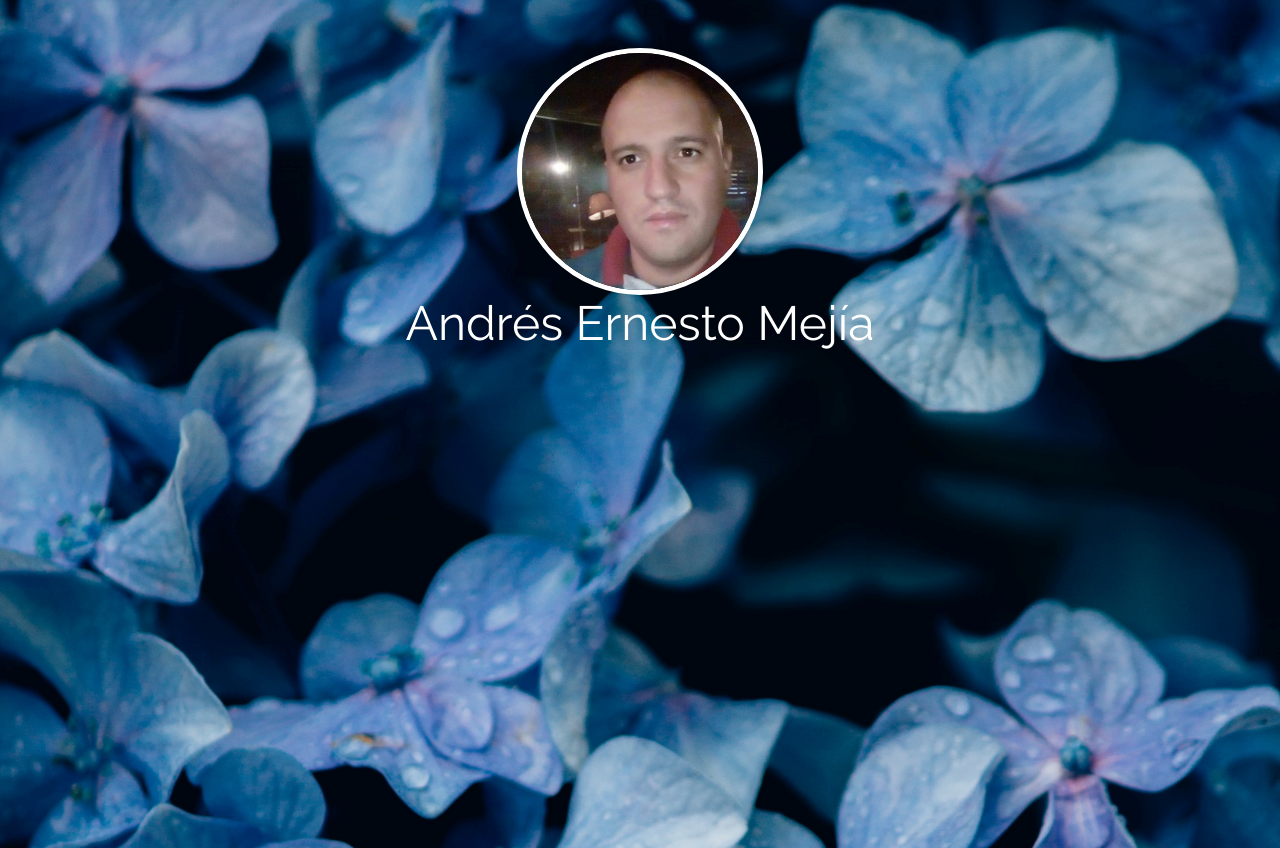
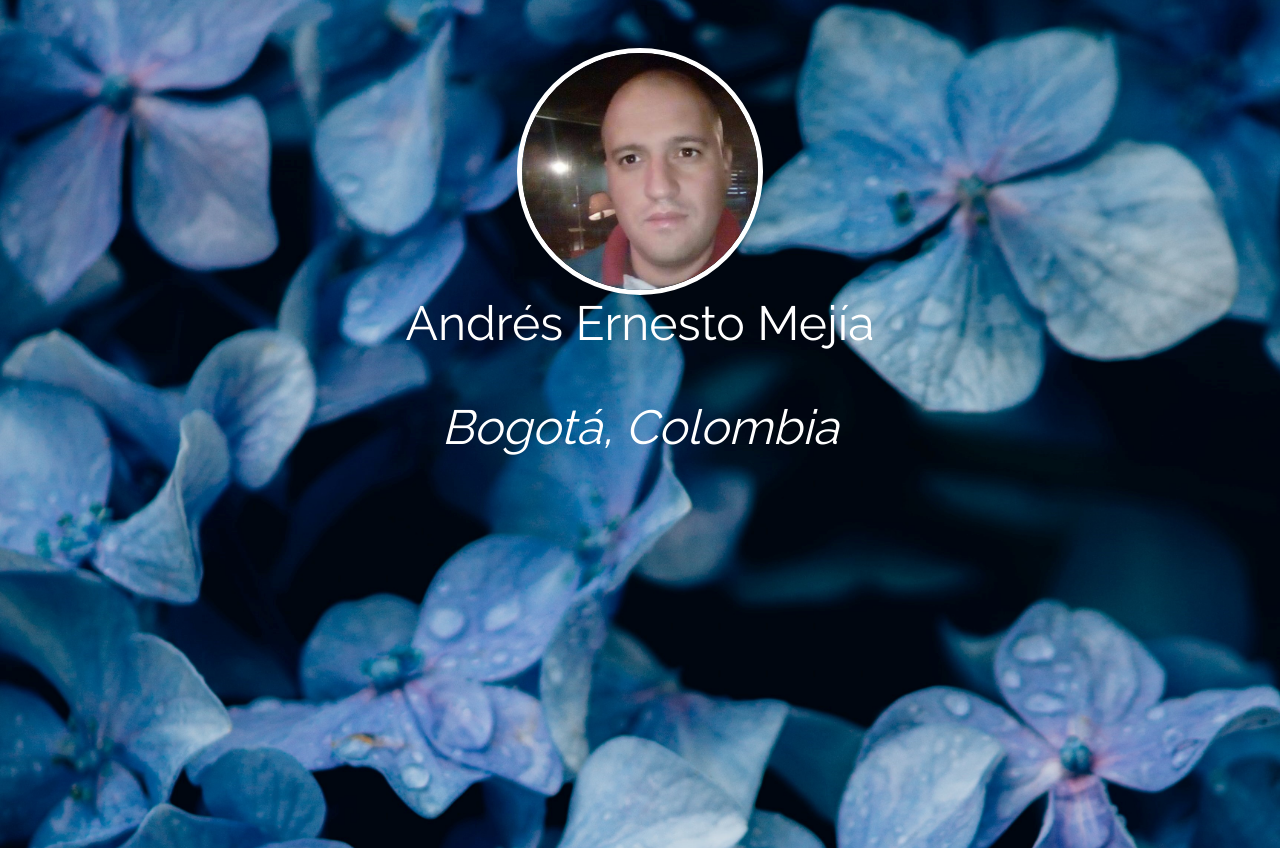
Before and after one commit to anemejia/makeitreal, a plain HTML site: page index.html in a window 1280 px wide. Drawn offline with Linux system fonts and the light colour scheme.

Commit message:
Add files via upload

```diff
--- a/index.html
+++ b/index.html
@@ -15,6 +15,7 @@
   		<img class="circular" src="yo.jpg" width="20%" alt="Andrés">
   	 	<figcaption class="centratext">Andrés Ernesto Mejía</figcaption>
 	</figure>
+	<address class="centratext"> Bogotá, Colombia</address>
 </section>
 
 </body>
```
